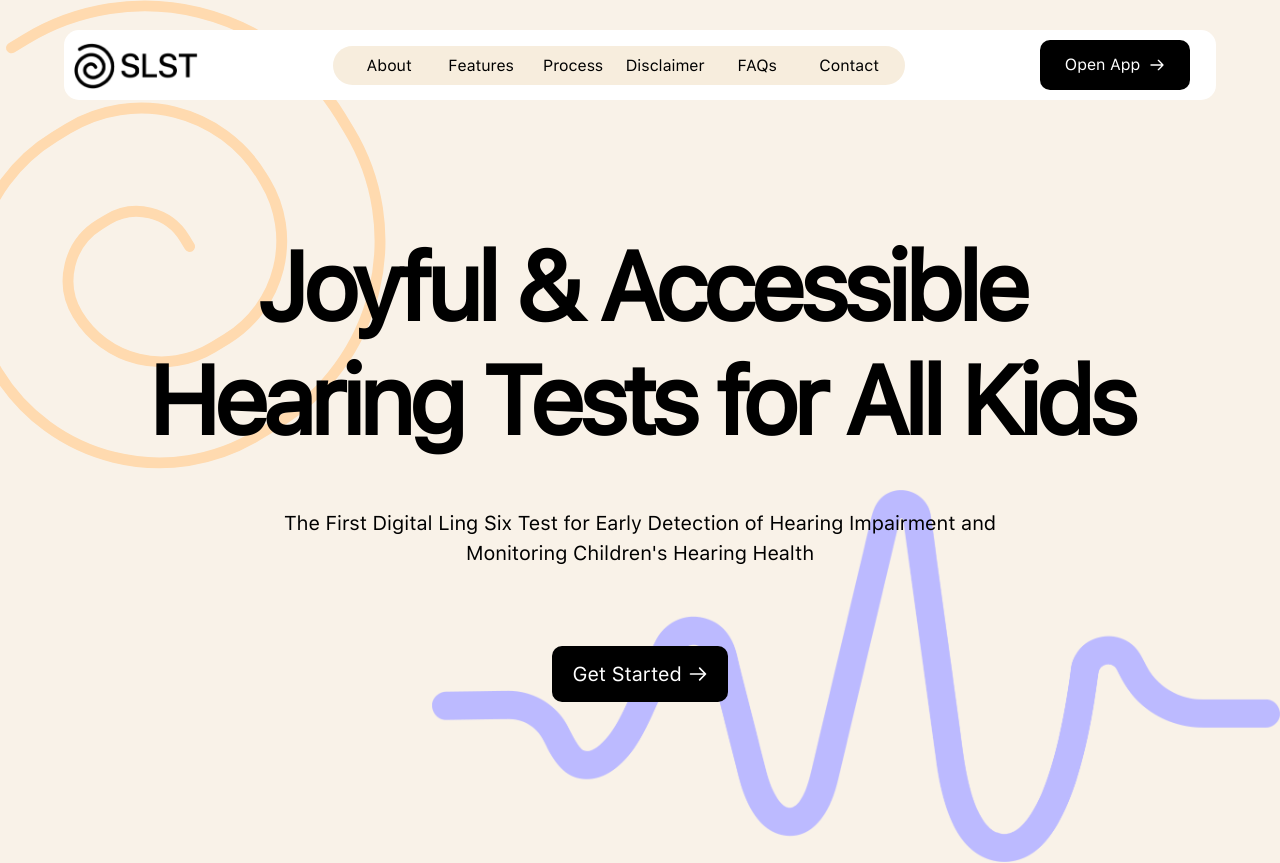
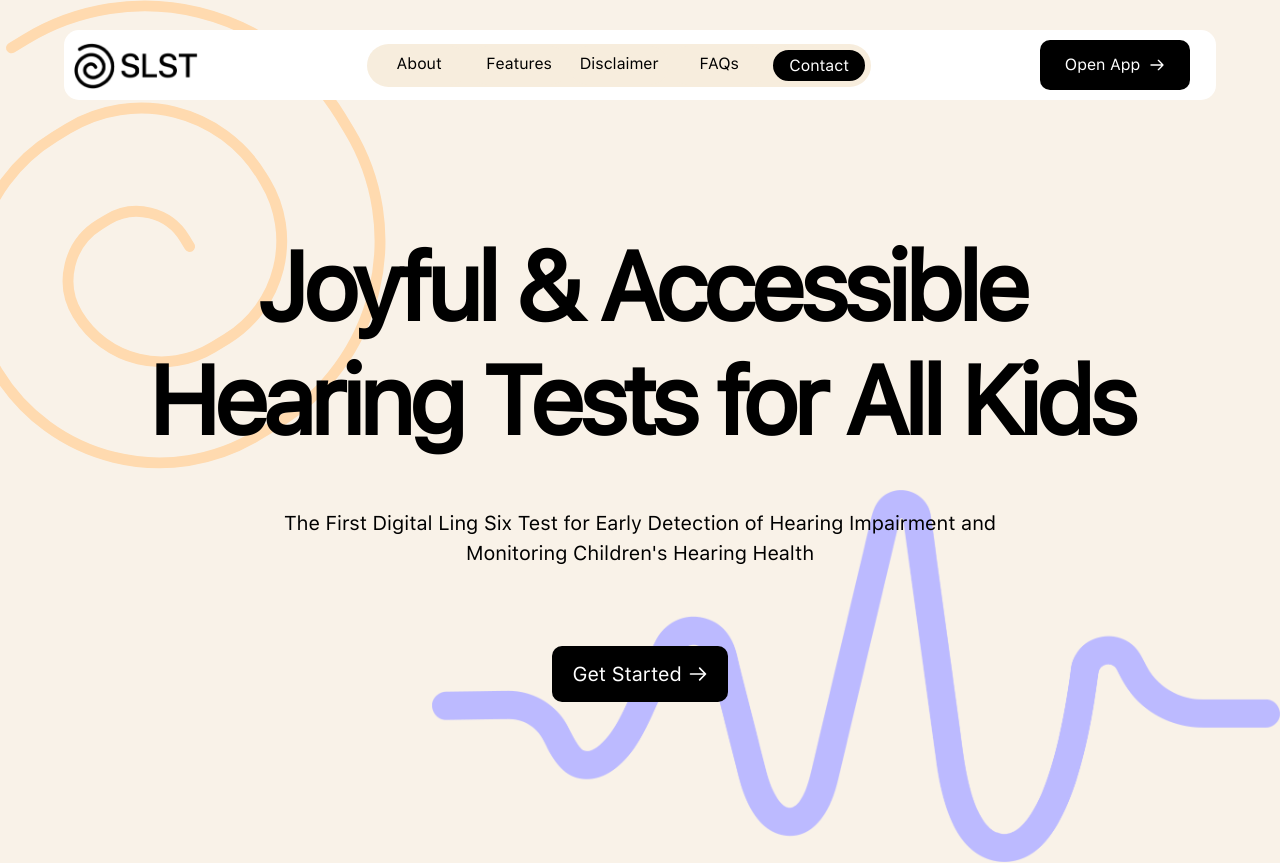
Before and after one commit to selen0phile/next-landing, a Next.js app: page / in a window 1280 px wide. Shown: the top 863 px of the page. Built offline with nearby package versions, Linux system fonts and the light colour scheme.

Commit message:
asdasdasdasd

```diff
--- /dev/null
+++ b/app/HashChangeListener.js
@@ -0,0 +1,31 @@
+import { GlobalStateContext } from "@/components/GlobalContext";
+import { useContext, useEffect } from "react";
+import useScrollEnd from "./ScrollEndHook";
+
+export default function HashChangeListener() {
+  const { link, setLink } = useContext(GlobalStateContext);
+
+  useEffect(() => {
+    const onHashChanged = () => {
+      setLink(window.location.hash);
+    };
+    window.addEventListener("hashchange", onHashChanged);
+    return () => {
+      window.removeEventListener("hashchange", onHashChanged);
+    };
+  }, []);
+
+  useEffect(() => {
+    const handleScroll = () => {
+      const isBottom =
+        window.innerHeight + window.scrollY >=
+        document.documentElement.scrollHeight;
+      if (isBottom) setLink("#contact");
+    };
+    window.addEventListener("scroll", handleScroll);
+    return () => {
+      window.removeEventListener("scroll", handleScroll);
+    };
+  }, []);
+  return null;
+}
--- /dev/null
+++ b/app/ScrollEndHook.js
@@ -0,0 +1,22 @@
+import { useState, useEffect } from 'react';
+
+const useScrollEnd = () => {
+  const [isAtEnd, setIsAtEnd] = useState(false);
+
+  useEffect(() => {
+    const handleScroll = () => {
+      const isBottom = window.innerHeight + window.scrollY >= document.documentElement.scrollHeight;
+      setIsAtEnd(isBottom);
+    };
+
+    window.addEventListener('scroll', handleScroll);
+
+    return () => {
+      window.removeEventListener('scroll', handleScroll);
+    };
+  }, []);
+
+  return isAtEnd;
+};
+
+export default useScrollEnd;
--- a/app/layout.js
+++ b/app/layout.js
@@ -1,4 +1,3 @@
-
 import { Inter } from "next/font/google";
 import "./globals.css";
 
--- a/app/page.js
+++ b/app/page.js
@@ -11,10 +11,14 @@ import Boys from "@/components/Boys";
 import Violet from "@/components/Violet";
 import FAQ from "@/components/FAQ";
 import { ChakraProvider } from "@chakra-ui/react";
-import { useEffect } from "react";
-import { useClient } from "@/components/hooks";
+import { useContext, useEffect } from "react";
 import Navbar from "@/components/navbar";
 import SineWave from "@/components/Sine";
+import ViewTrack from "@/components/ViewTrack";
+import React from "react";
+import HashChangeListener from "./HashChangeListener";
+import { Global } from "@emotion/react";
+import { GlobalStateProvider } from "@/components/GlobalContext";
 
 export default function Home() {
   const settings = {
@@ -24,26 +28,36 @@ export default function Home() {
     slidesToShow: 3,
     slidesToScroll: 3,
   };
+
   return (
+    <GlobalStateProvider>
       <div style={{ maxWidth: "1440px", margin: "auto" }}>
+        <HashChangeListener />
         <div className="relative w-full bg-red flex justify-center">
           <Navbar />
         </div>
+        <ViewTrack x="#hero" />
         <Hero />
         <div className="h-[240px]"></div>
         <Carousel />
-      <div id="process" className="h-[20px]"></div>
+        <div id="about" className="h-[20px]"></div>
+        <ViewTrack x="#about" />
         <About />
         <div id="features" className="h-[100px]"></div>
+        <ViewTrack x="#features" />
         <GridComponent />
         <div id="" className="h-[20px]"></div>
+        <ViewTrack x="#boys" />
         <Boys />
-      <div className="h-[100px]"></div>
+        <div id="disclaimer" className="h-[100px]"></div>
+        <ViewTrack x="#disclaimer" />
         <Violet />
         <div id="faq" className="h-[100px]"></div>
         <FAQ />
+        <ViewTrack x="#faq" />
         <div id="contact" className="h-[100px]"></div>
         <FooterComponent />
       </div>
+    </GlobalStateProvider>
   );
 }
--- a/components/Boys.js
+++ b/components/Boys.js
@@ -38,24 +38,6 @@ export default function Boys() {
       name: "Lorem Ipsum Lorem",
       designation: "Designation",
       image: "/boy3.png",
-      bio: "#",
-    },
-    {
-      name: "Lorem Ipsum Lorem",
-      designation: "Designation",
-      image: "/boy3.png",
-      bio: "#",
-    },
-    {
-      name: "Lorem Ipsum Lorem",
-      designation: "Designation",
-      image: "/boy1.png",
-      bio: "#",
-    },
-    {
-      name: "Lorem Ipsum Lorem",
-      designation: "Designation",
-      image: "/boy2.png",
       bio: "#",
     },
   ];
--- /dev/null
+++ b/components/GlobalContext.js
@@ -0,0 +1,11 @@
+import React, { createContext, useState } from "react";
+export const GlobalStateContext = createContext();
+export const GlobalStateProvider = ({ children }) => {
+  const [link, setLink] = useState("");
+
+  return (
+    <GlobalStateContext.Provider value={{ link, setLink }}>
+      {children}
+    </GlobalStateContext.Provider>
+  );
+};
--- /dev/null
+++ b/components/ViewTrack.js
@@ -0,0 +1,17 @@
+import { useContext, useEffect } from "react";
+import { GlobalStateContext } from "./GlobalContext";
+import { useInView } from "react-intersection-observer";
+
+export default function ViewTrack({ x }) {
+  const [ref, inView] = useInView({
+    triggerOnce: false,
+    rootMargin: "0px 0px",
+  });
+  const { link, setLink } = useContext(GlobalStateContext);
+  useEffect(() => {
+    if (inView) {
+      setLink(x);
+    }
+  }, [inView]);
+  return <div ref={ref}></div>;
+}
--- a/components/Violet.js
+++ b/components/Violet.js
@@ -1,12 +1,16 @@
+import { useInView } from "framer-motion";
 import { pcBreakPoint } from "./Carousel";
 import Reveal from "./Reveal";
 import { useScreenWidth } from "./hooks";
 import { getSize } from "./util";
+import { useContext, useEffect } from "react";
+import { GlobalStateContext } from "./GlobalContext";
 
 export default function Violet() {
   const screenWidth = useScreenWidth();
   return (
-    <div className="block lg:flex justify-between relative bg-[#BCBAFF] ml-[20px] mr-[20px] p-[40px] rounded-[20px] lg:ml-[100px] lg:mr-[100px] lg:p-[80px] lg:h-[570px]">
+    <div className="block lg:flex justify-between relative bg-[#BCBAFF] ml-[20px] mr-[20px] p-[40px] rounded-[20px] lg:ml-[100px] lg:mr-[100px] lg:p-[80px] lg:h-[570px]"
+    >
       <div className="flex flex-col justify-between mb-[50px] lg:mb-0 max-w-[600px]">
         <Reveal>
           <div className="text-[48px] lg:text-[96px] font-[410] leading-[48px] lg:leading-[96px] tracking-[-2.52px] lg:tracking-[-4.48px] text-[#5F32BC] mb-[50px] lg:mb-0">
--- a/components/about.js
+++ b/components/about.js
@@ -1,12 +1,14 @@
 "use client";
 
-import React from "react";
+import React, { useContext, useEffect } from "react";
 import { getSize } from "./util";
 import { pcBreakPoint } from "./Carousel";
 import { useScreenWidth } from "./hooks";
 import SineWaveAnimation from "./sinewave";
 import Reveal from "./Reveal";
 import SineWave from "./Sine";
+import { GlobalStateContext } from "./GlobalContext";
+import { useInView } from "react-intersection-observer";
 
 const About = () => {
   const screenWidth = useScreenWidth();
--- a/components/feature.js
+++ b/components/feature.js
@@ -1,6 +1,9 @@
-import React from "react";
+import React, { useContext, useEffect } from "react";
 import "./GridComponent.css"; // Import the CSS file
 import Reveal from "./Reveal";
+
+import { useInView } from "react-intersection-observer";
+import { GlobalStateContext } from "./GlobalContext";
 
 const GridComponent = () => {
   const data = [
--- a/components/navbar.js
+++ b/components/navbar.js
@@ -1,6 +1,6 @@
 "use client";
 import Link from "next/link";
-import React, { useEffect, useState } from "react";
+import React, { useContext, useEffect, useState } from "react";
 import { HiOutlineArrowRight } from "react-icons/hi";
 import { MdClose } from "react-icons/md";
 import {
@@ -10,15 +10,17 @@ import {
   useMotionValueEvent,
 } from "framer-motion";
 import { RxHamburgerMenu } from "react-icons/rx";
+import { GlobalStateContext } from "./GlobalContext";
 const Navbar = () => {
   useEffect(() => {
     document.addEventListener("mousedown", () => setShowMenu(false));
   }, []);
 
+  const { link, setLink } = useContext(GlobalStateContext);
+
   const links = [
-    { title: "About", url: "/#about" },
-    { title: "Features", url: "/#features" },
-    { title: "Process", url: "/#process" },
+    { title: "About", url: "#about" },
+    { title: "Features", url: "#features" },
     { title: "Disclaimer", url: "#disclaimer" },
     { title: "FAQs", url: "#faq" },
     { title: "Contact", url: "#contact" },
@@ -48,37 +50,41 @@ const Navbar = () => {
       <div>
         <img src="/logo.png" className="h-[30px] lg:h-[48px]" alt="logo" />
       </div>
+
+      <div className="hidden lg:block">
         <div
           style={{
+            display: "flex",
+            justifyContent: "space-between",
+            textAlign: "center",
+            padding: "2px",
             backgroundColor: "#F7EDDD",
+            borderRadius: "22.5px",
+          }}
+        >
+          {links.map((x, index) => (
+            <div
+              style={{
+                backgroundColor: x.url == link ? "black" : "#F7EDDD",
                 textAlign: "center",
                 justifyContent: "center",
-          color: "#000",
+                color: x.url == link ? "white" : "black",
                 fontFamily: "SF UI Display",
                 fontSize: "16px",
                 fontStyle: "normal",
                 fontWeight: "500",
                 lineHeight: "normal",
                 borderRadius: "22.5px",
+                border: x.url == link ? "4px solid #F7EDDD" : "none",
+                padding: x.url == link ? "6px" : "8px",
+                width: "100px",
               }}
             >
-        <div></div>
-        <div className="hidden lg:block">
-          <ul
-            style={{
-              listStyle: "none",
-              display: "flex",
-              justifyContent: "space-between",
-              textAlign: "center",
-              padding: "10px",
-            }}
-          >
-            {links.map((link, index) => (
-              <Link className="w-[92px]" key={index} href={link.url}>
-                {link.title}
+              <Link key={index} href={x.url}>
+                {x.title}
               </Link>
+            </div>
           ))}
-          </ul>
         </div>
       </div>
       <div className="flex items-center">
--- a/package.json
+++ b/package.json
@@ -18,6 +18,7 @@
     "react-collapse": "^5.1.1",
     "react-dom": "^18",
     "react-icons": "^5.2.1",
+    "react-intersection-observer": "^9.10.3",
     "react-p5": "^1.4.1",
     "react-slick": "^0.30.2",
     "react-swipeable": "^7.0.1",
```
Also changed, not shown: 1 other file (tests, documents, lock files or other folders). Lines whose indentation alone changed are shown as unchanged.
